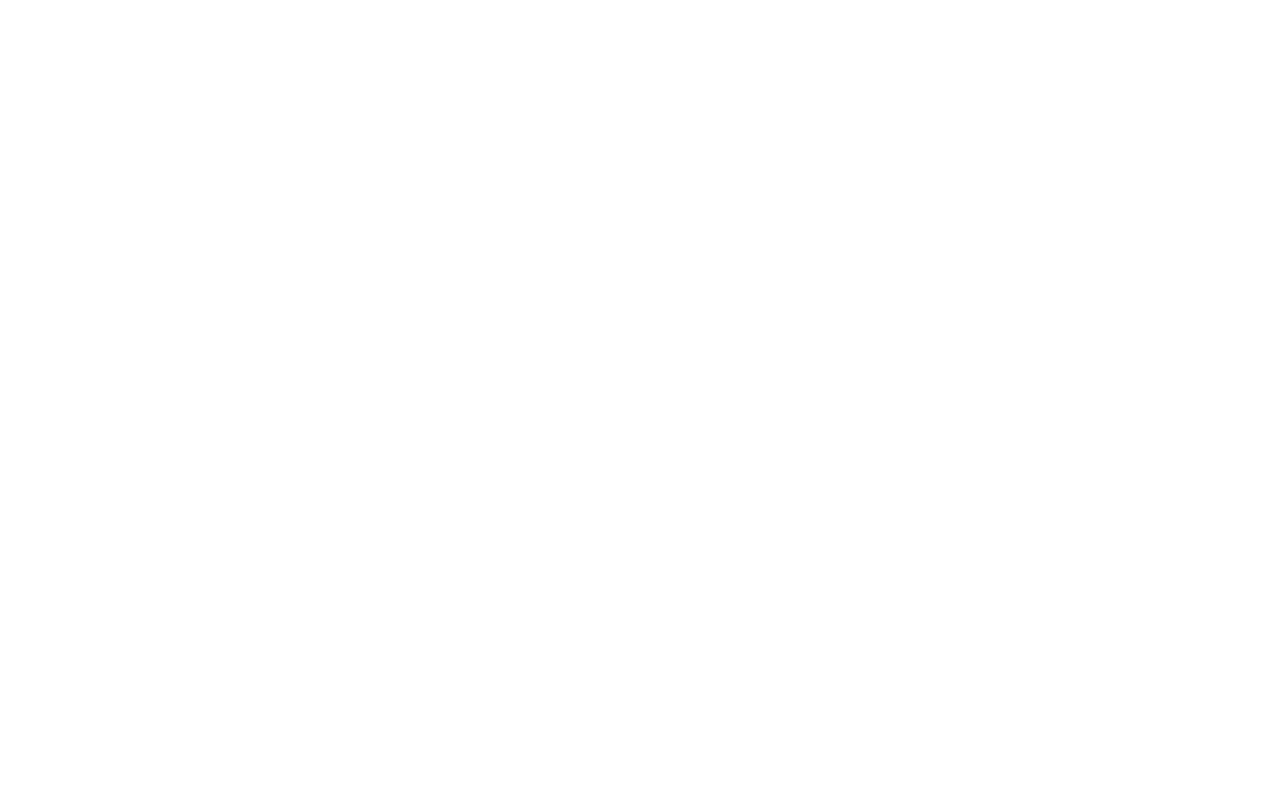
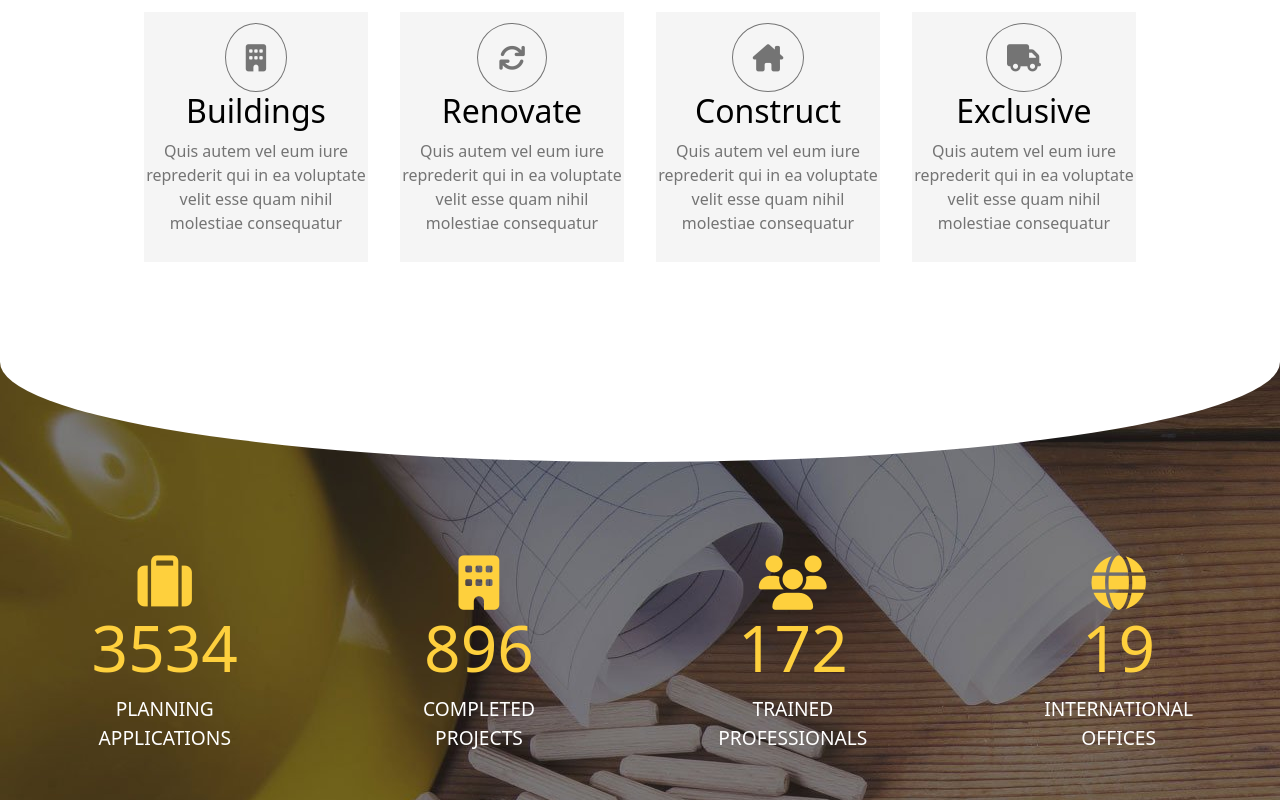
Before and after one commit to AlessioLibbi/proj-html-vuejs, a Vue app: page / in a window 1280 px wide. Shown: the part 1620-2420 px from the top of the page. Before the commit the page ends 1532 px from the top, so only its background shows below. Built offline with nearby package versions, Linux system fonts and the light colour scheme.

Commit message:
Add:numbers

```diff
--- a/src/components/AppExplain.vue
+++ b/src/components/AppExplain.vue
@@ -1,5 +1,8 @@
 <script>
 export default {
+    props: {
+        explainCard: Array
+    },
     data() {
         return {
             name: "AppExplain"
@@ -15,8 +18,16 @@
             <h2 class="my-5">Specialists In Modern Construnction</h2>
             <p>Lorem ipsum dolor, sit amet consectetur adipisicing elit. Delectus eos, nemo laborum maiores fugiat
                 consequuntur vitae amet sed. Iusto accusantium debitis totam. Dolorem voluptas repellat
+            </p>
+        </div>
+        <div class="card-container d-flex justify-content-center align-items-center text-center ">
 
-            </p>
+            <div v-for="explain, index in  explainCard " :key="index"
+                class="cards d-flex justify-content-center align-items-center mx-3">
+                <i class="fa-solid " :class="`fa-${explain.cardImg}`"></i>
+                <h3>{{ explain.cardTitle }}</h3>
+                <p>{{ explain.cardText }}</p>
+            </div>
         </div>
     </div>
 </template>
@@ -31,6 +42,7 @@
     .text {
         width: 70%;
         flex-direction: column;
+        margin-bottom: 100px;
 
         h2 {
             font-weight: 200;
@@ -51,5 +63,29 @@
             right: 170px;
         }
     }
+
+    .card-container {
+        color: #747474;
+        margin-bottom: 100px;
+
+        .cards {
+            background-color: #F5F5F5;
+            flex-direction: column;
+            height: 250px;
+
+            h3 {
+                color: black;
+                font-size: 2rem;
+                font-weight: 200;
+            }
+
+            .fa-solid {
+                border: 1px solid #747474;
+                padding: 20px;
+                border-radius: 60%;
+                font-size: 1.7rem;
+            }
+        }
+    }
 }
 </style>
--- a/src/components/AppMain.vue
+++ b/src/components/AppMain.vue
@@ -1,11 +1,13 @@
 <script>
 import AppQuote from './AppQuote.vue';
 import AppExplain from './AppExplain.vue';
+import AppNumbers from './AppNumbers.vue';
 import { store } from "../store"
 export default {
     components: {
         AppQuote,
-        AppExplain
+        AppExplain,
+        AppNumbers
     },
     data() {
         return {
@@ -19,6 +21,7 @@
 <template>
     <AppQuote />
     <AppExplain :explainCard="store.explainCard" />
+    <AppNumbers :numberGraph="store.numberGraph" />
 </template>
 
 
--- /dev/null
+++ b/src/components/AppNumbers.vue
@@ -0,0 +1,80 @@
+<script>
+export default {
+    props: {
+        numberGraph: Array,
+    },
+    data() {
+        return {
+            name: "AppNumbers"
+        }
+    }
+}
+</script>
+
+<template>
+    <div class="comp-container">
+
+        <div class="circle-white"></div>
+        <div class="numbers-container d-flex justify-content-center align-items-center ">
+            <div class="numbers-content d-flex text-center ">
+                <div v-for="graph, index in numberGraph" :key="index" class="single-number mx-5">
+                    <i class="fa-solid " :class="`fa-${graph.graphImg}`"></i>
+                    <h3>{{ graph.graphNumber }}</h3>
+                    <p>{{ graph.graphName }}</p>
+                </div>
+            </div>
+        </div>
+        <div class="circle-white-2"></div>
+    </div>
+</template>
+
+<style scoped lang="scss">
+.comp-container {
+    position: relative;
+
+    .numbers-container {
+        background-image: url(../assets/img/home-244125289.jpg);
+        height: 600px;
+
+    }
+
+    .circle-white {
+        position: absolute;
+        clip-path: ellipse(50% 50% at 50% 50%);
+        background-color: white;
+        height: 200px;
+        width: 100%;
+        top: -100px;
+    }
+
+    .circle-white-2 {
+        position: absolute;
+        clip-path: ellipse(50% 50% at 50% 50%);
+        background-color: white;
+        height: 200px;
+        width: 100%;
+        bottom: -100px;
+    }
+
+    .numbers-content {
+        .single-number {
+
+
+            .fa-solid {
+                color: #FED03D;
+                font-size: 3.4rem;
+            }
+
+            h3 {
+                color: #FED03D;
+                font-size: 4rem;
+            }
+
+            p {
+                color: white;
+                font-size: 1.2rem;
+            }
+        }
+    }
+}
+</style>
--- a/src/store.js
+++ b/src/store.js
@@ -22,5 +22,27 @@
             cardTitle: "Exclusive",
             cardText: "Quis autem vel eum iure reprederit qui in ea voluptate velit esse quam nihil molestiae consequatur"
         }
+    ],
+    numberGraph: [
+        {
+            graphImg: "suitcase",
+            graphNumber: "3534",
+            graphName: "PLANNING APPLICATIONS"
+        },
+        {
+            graphImg: "building",
+            graphNumber: "896",
+            graphName: "COMPLETED PROJECTS"
+        },
+        {
+            graphImg: "users",
+            graphNumber: "172",
+            graphName: "TRAINED PROFESSIONALS"
+        },
+        {
+            graphImg: "globe",
+            graphNumber: "19",
+            graphName: "INTERNATIONAL OFFICES"
+        },
     ]
 })
```
